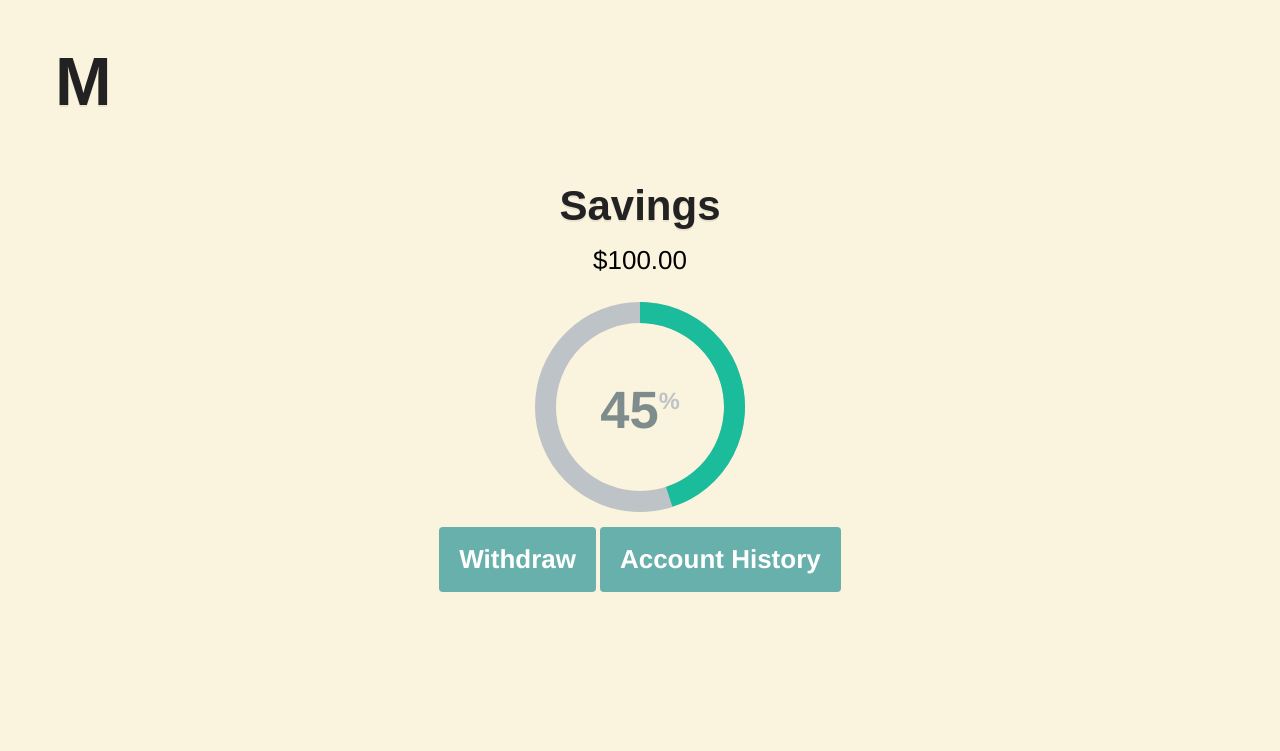
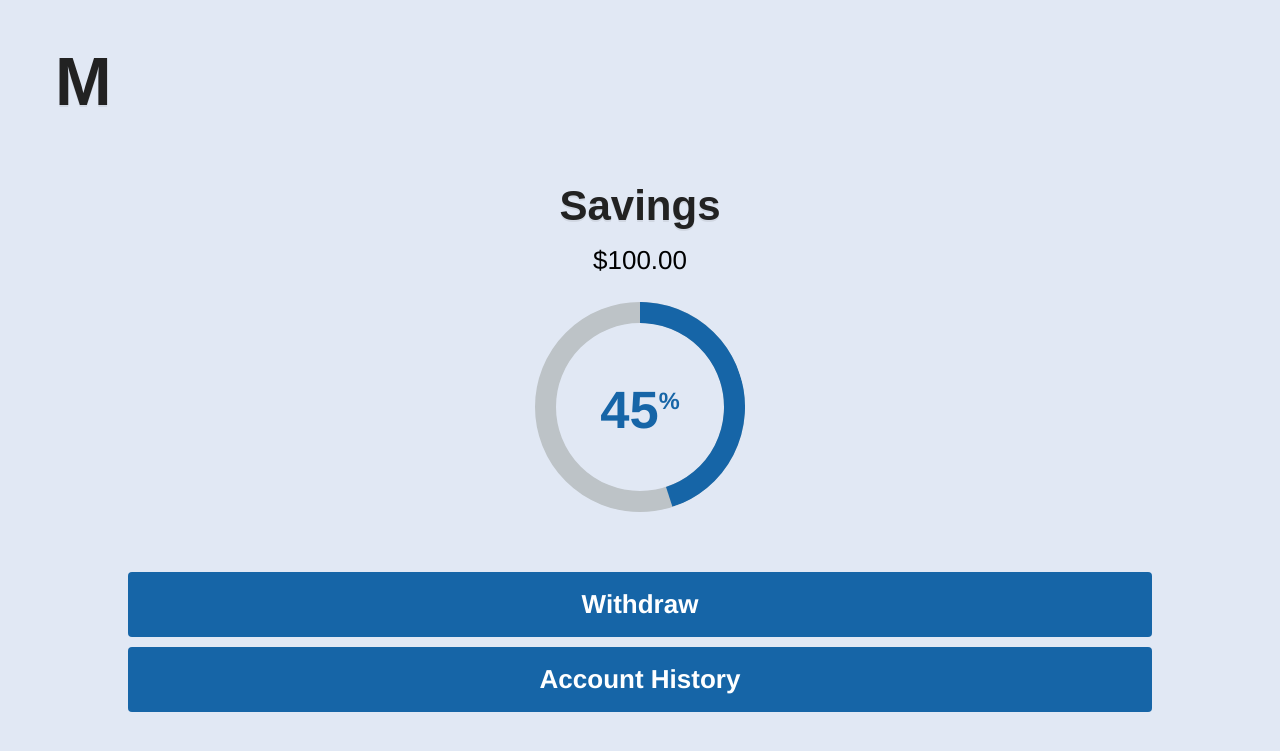
Before and after one commit to nchamp3/Mula, a Flask app: page /dashboard in a window 1280 px wide. Shown: the top 751 px of the page. Run offline with Flask 2, Linux system fonts and the light colour scheme; some libraries are stand-ins or nearby versions.

Commit message:
edited dashboard and color palette

```diff
--- a/static/css/main.css
+++ b/static/css/main.css
@@ -361,7 +361,7 @@ body {
   height: 100%;
   justify-content: center;
   align-items: center;
-  background-color: #FAF3DD;
+  background-color: #e1e8f4;
   overflow-x: hidden !important;
   margin-top: 0 !important; }
 
@@ -409,10 +409,11 @@ section {
   height: 65px !important;
   font-size: 26px !important;
   padding: 10px 20px !important;
-  background-color: #68B0AB !important;
+  background-color: #1665a7 !important;
   color: white !important;
   border: none !important;
-  margin-bottom: 10px; }
+  margin-bottom: 10px;
+  width: 80vw !important; }
 
 .login_buttons {
   display: inline-grid; }
@@ -426,7 +427,8 @@ section {
 .charts-container:after {
   clear: both;
   content: "";
-  display: table; }
+  display: table;
+  margin-bottom: 45px; }
 
 .pie-wrapper {
   height: 1em;
@@ -453,7 +455,7 @@ section {
     background: #34495e;
     border-radius: 50%;
     bottom: 0.4em;
-    color: #ecf0f1;
+    color: #1665a7;
     cursor: default;
     display: block;
     font-size: 0.25em;
@@ -476,21 +478,43 @@ section {
 
 .pie-wrapper.style-2 .label {
   background: none;
-  color: #7f8c8d; }
+  color: #1665a7; }
   .pie-wrapper.style-2 .label .smaller {
-    color: #bdc3c7; }
+    color: #1665a7; }
 
 .pie-wrapper.progress-45 .pie .right-side {
   display: none; }
 
 .pie-wrapper.progress-45 .pie .half-circle {
-  border-color: #1abc9c; }
+  border-color: #1665a7; }
 
 .pie-wrapper.progress-45 .pie .left-side {
-  transition: 5s ease-in-out;
+  transition: 5s ease-in-out; }
+
+.anim {
   transform: rotate(162deg); }
 
 .transaction {
+  border-bottom: 2px solid;
+  width: 90vw !important;
+  text-align: center; }
+
+.date {
+  border-bottom: 1.5px solid;
+  width: 90vw !important; }
+
+.transactionItem {
   border-bottom: 1px solid;
   width: 90vw !important;
-  text-align: center; }
+  display: inline-block; }
+
+.purchase {
+  display: flex;
+  float: left;
+  margin-top: 7.5px; }
+  .purchase .location {
+    margin-right: 5px; }
+
+.round {
+  float: right;
+  font-size: 24px; }
--- a/static/sass/2-helpers/_variables.sass
+++ b/static/sass/2-helpers/_variables.sass
@@ -29,7 +29,7 @@ $black:  #111
 // Project Variables
 //
 
-$teal: #68B0AB
+$teal: #1665a7
 $off_white: #FAF3DD
 $green: #C8D5B9
 $aqua_green: #8FC0A9
--- a/static/sass/6-pages/_page-home.sass
+++ b/static/sass/6-pages/_page-home.sass
@@ -9,7 +9,7 @@ body
   height: 100%
   justify-content: center
   align-items: center
-  background-color: #FAF3DD
+  background-color: #e1e8f4
   overflow-x: hidden!important
   margin-top: 0!important
 section
@@ -74,6 +74,7 @@ section
   color: white!important
   border: none!important
   margin-bottom: 10px
+  width: 80vw!important
 
 .login_buttons
   display: inline-grid
@@ -88,6 +89,7 @@ section
   clear: both
   content: ""
   display: table
+  margin-bottom: 45px
 
 .pie-wrapper
   height: 1em
@@ -114,7 +116,7 @@ section
     background: #34495e
     border-radius: 50%
     bottom: 0.4em
-    color: #ecf0f1
+    color: #1665a7
     cursor: default
     display: block
     font-size: 0.25em
@@ -139,9 +141,9 @@ section
 .pie-wrapper.style-2
   .label
     background: none
-    color: #7f8c8d
+    color: #1665a7
     .smaller
-      color: #bdc3c7
+      color: #1665a7
 
 
 .pie-wrapper.progress-45
@@ -149,12 +151,34 @@ section
     .right-side
       display: none
     .half-circle
-      border-color: #1abc9c
+      border-color: #1665a7
     .left-side
       transition: 5s ease-in-out;
-      transform: rotate(162deg)
+
+.anim
+  transform: rotate(162deg)
 
 .transaction
+  border-bottom: 2px solid
+  width: 90vw!important
+  text-align: center
+
+.date
+  border-bottom: 1.5px solid
+  width: 90vw!important
+
+.transactionItem
   border-bottom: 1px solid
   width: 90vw!important
-  text-align: center
+  display: inline-block
+
+.purchase
+  display: flex
+  float: left
+  margin-top: 7.5px
+  .location
+    margin-right: 5px
+
+.round
+  float: right
+  font-size: 24px
--- a/templates/dashboard.html
+++ b/templates/dashboard.html
@@ -15,8 +15,11 @@
           <div class="pie-wrapper progress-45 style-2">
             <span class="label">45<span class="smaller">%</span></span>
             <div class="pie">
-              <div class="left-side half-circle"></div>
-              <div class="right-side half-circle"></div>
+              <div class="left-side half-circle" onload="transition()"></div>
+              <div class="right-side half-circle" ></div>
+              <script type="text/javascript">
+                document.getElementsByClassName('left-side')[0].setAttribute('class', 'left-side half-circle anim');
+              </script>
             </div>
             <div class="shadow"></div>
           </div>
@@ -31,4 +34,5 @@
 </div>
 
 
+
 {% endblock %}
```
Also changed, not shown: templates/accountHistory.html (+9 -4 lines).
